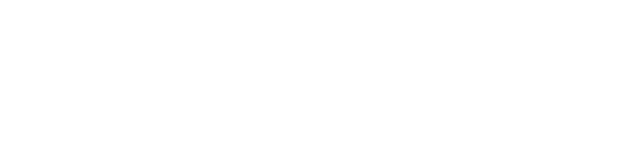
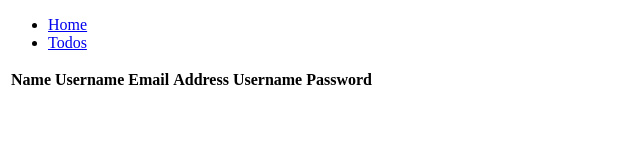
Before and after one commit to ngocbnguyen/Workbook-7, a plain HTML site: page JsonPlaceholder/users.html in a window 1280 px wide. Shown: the whole page, without its empty margins (0-640 px from the left). Drawn offline with Linux system fonts and the light colour scheme; no server answers.

Commit message:
ongoing exercise 2

```diff
--- a/JsonPlaceholder/scripts.js
+++ b/JsonPlaceholder/scripts.js
@@ -3,7 +3,6 @@ function toDoBtnEvent() {
   fetch("https://jsonplaceholder.typicode.com/todos/" + userId)
     .then((response) => response.json())
     .then((data) => {
-      console.log(data);
       let messageField = document.getElementById("messageText");
       messageField.innerText = `ID: ${data.id}
          Title: ${data.title}
--- a/JsonPlaceholder/users.html
+++ b/JsonPlaceholder/users.html
@@ -1,13 +1,35 @@
 <!DOCTYPE html>
 <html lang="en">
-<head>
-    <meta charset="UTF-8">
-    <meta http-equiv="X-UA-Compatible" content="IE=edge">
-    <meta name="viewport" content="width=device-width, initial-scale=1.0">
-    <title>Users Page</title>
-</head>
-<body>
-
+  <head>
+    <meta charset="UTF-8" />
+    <meta http-equiv="X-UA-Compatible" content="IE=edge" />
+    <meta name="viewport" content="width=device-width, initial-scale=1.0" />
+    <title>Document</title>
+  </head>
+  <body>
+    <header>
+      <nav>
+        <ul>
+          <li><a href="index.html">Home</a></li>
+          <li><a href="todo.html">Todos</a></li>
+        </ul>
+      </nav>
+    </header>
+    <main>
+      <table id="usersTable">
+        <thead>
+          <tr>
+            <th>Name</th>
+            <th>Username</th>
+            <th>Email</th>
+            <th>Address</th>
+            <th>Username</th>
+            <th>Password</th>
+          </tr>
+        </thead>
+        <tbody></tbody>
+      </table>
+    </main>
     <script src="users.js"></script>
-</body>
+  </body>
 </html>
--- a/JsonPlaceholder/users.js
+++ b/JsonPlaceholder/users.js
@@ -0,0 +1,9 @@
+"use strict"
+
+window.onload = function () {
+    fetch ("https://jsonplaceholder.typicode.com/users")
+    .then((response) => response.json())
+    .then((data) =>{
+        console.log(data);
+    })
+}
```
